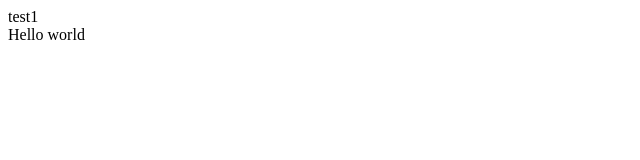
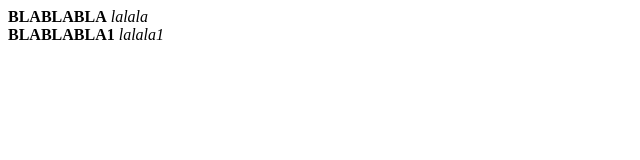
Before and after one commit to Vladislao/audio-vk, a website: page public/index.html in a window 1280 px wide. Shown: the whole page, without its empty margins (0-640 px from the left). Drawn offline with nearby package versions, Linux system fonts and the light colour scheme.

Commit message:
added test list

```diff
--- a/public/index.html
+++ b/public/index.html
@@ -9,8 +9,10 @@
 </head>
 <body>
     <div ng-controller="AudioController">
-        {{test.test1}}
+        <div ng-repeat="track in tracks">
+            <b>{{track.title}}</b>
+            <i>{{track.performer}}</i>
+        </div>
     </div>
-    Hello world
 </body>
 </html>
--- a/public/js/controllers/audioController.js
+++ b/public/js/controllers/audioController.js
@@ -16,10 +16,17 @@ audioVK.controller('AudioController',
         //var open = {};
         //var commentMap = {};
         //
-        $scope.test = {};
+        $scope.tracks = [];
         function init(){
-            $scope.test = {'test1': 'test1', test2:'test2'};
-        }
+            $scope.tracks = [{
+                title: 'BLABLABLA',
+                performer:'lalala'
+            }, {
+                title: 'BLABLABLA1',
+                performer:'lalala1'
+            }];
+        };
+
         init();
         //
         //$scope.$on("$destroy", function() {
```
